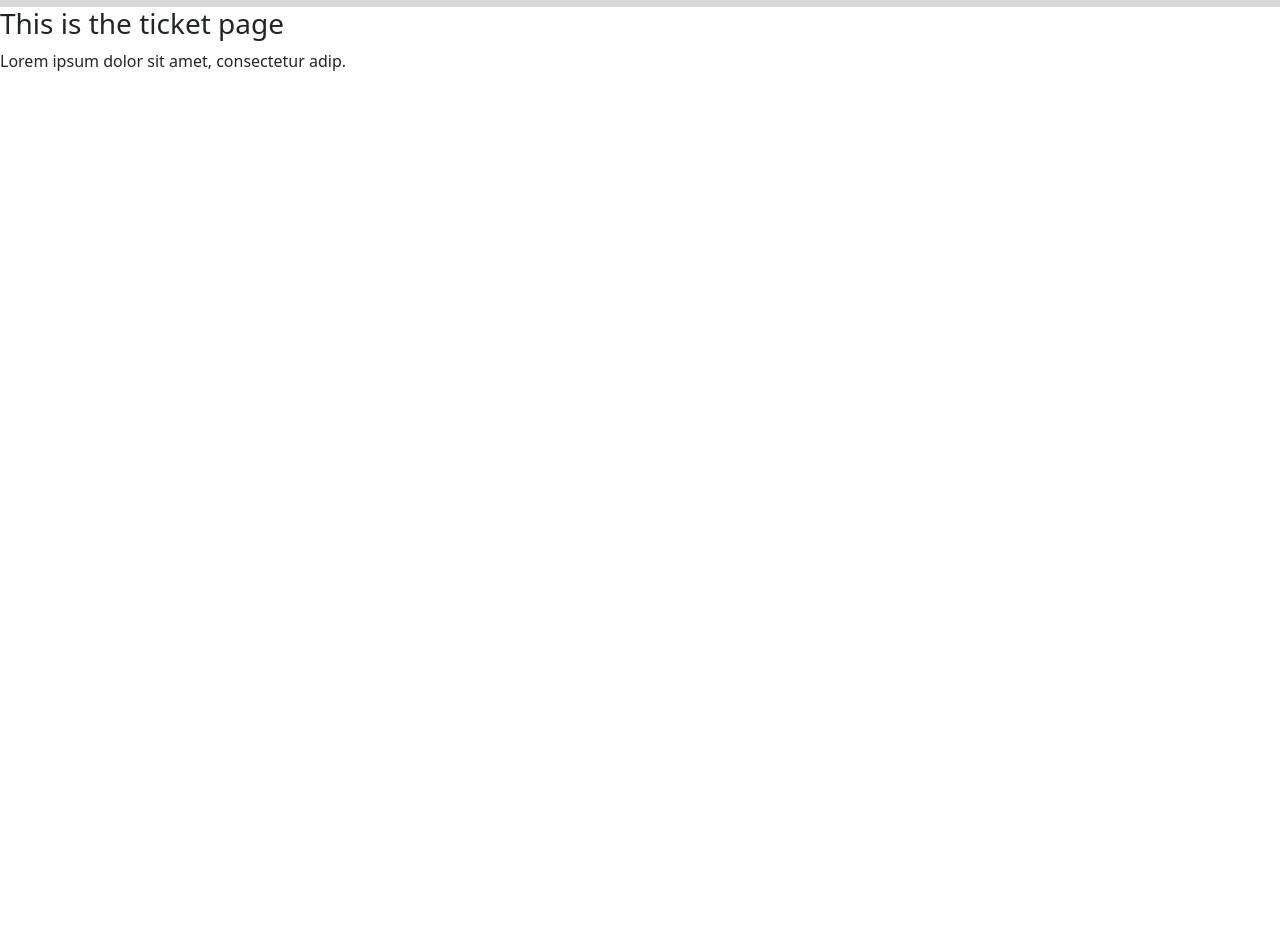
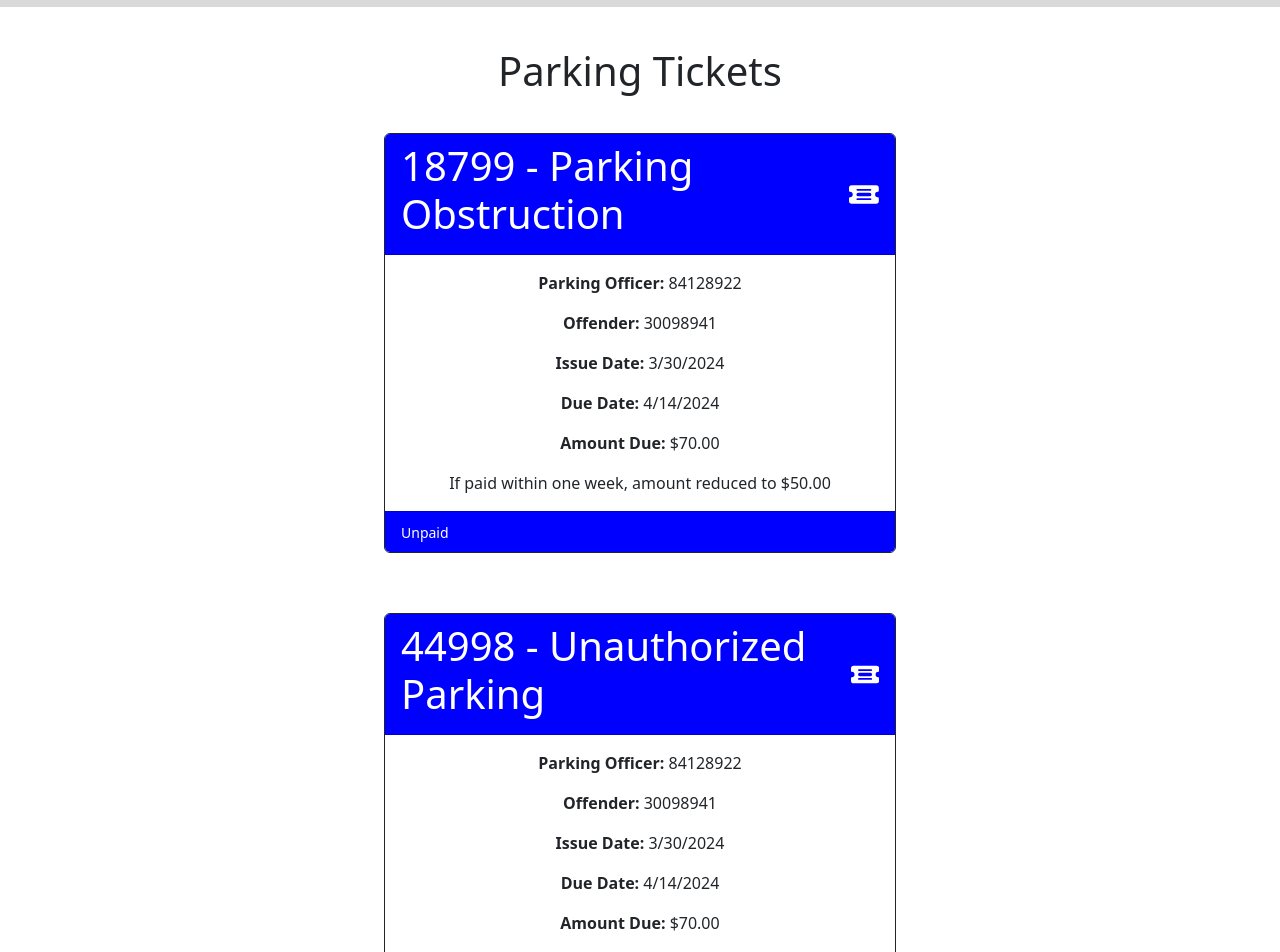
Before and after one commit to Justin-Chua/UCalgary-Parking-Application, a React (Create React App) app in the folder front_end/: page /ticket in a window 1280 px wide. Shown: the part 60-1012 px from the top of the page. Before the commit the page ends 800 px from the top, so only its background shows below. Built offline with nearby package versions, Linux system fonts and the light colour scheme.

Commit message:
hardcoded styling for tickets, permits, reservation

```diff
--- a/front_end/src/App.js
+++ b/front_end/src/App.js
@@ -7,6 +7,7 @@ import Permit from './pages/Permit';
 import Reservation from './pages/Reservation';
 import Login from './pages/Login';
 import Profile from './pages/Profile';
+import './styles/card.css';
 function App() {
 
   return (
--- a/front_end/src/pages/Permit.js
+++ b/front_end/src/pages/Permit.js
@@ -1,9 +1,31 @@
+import * as Bootstrap from 'react-bootstrap';
+import * as Icons from 'react-bootstrap-icons';
+import 'bootstrap/dist/css/bootstrap.min.css';
+import 'bootstrap/dist/js/bootstrap.bundle.min.js';
+
 function Permit() {
     return (
-        <div>
-            <h3>This is the parking permit page</h3>
-            <p>Lorem ipsum dolor sit amet, consectetur adip.</p>
-        </div>
+        <>
+            <h1 id="page-header">Parking Permits</h1>
+            <Bootstrap.Container className="card-container">
+                <Bootstrap.Card border="dark" className="d-flex">
+                    <Bootstrap.Card.Header className="d-flex bg-orange justify-content-between align-items-center text-white">
+                        <h1>101 - McMahon Stadium</h1>
+                        <Icons.PCircleFill className="icon-size" />
+                    </Bootstrap.Card.Header>
+                    <Bootstrap.Card.Body className="text-center">
+                        <Bootstrap.Card.Text><strong>Issuer: </strong>12312312</Bootstrap.Card.Text>
+                        <Bootstrap.Card.Text><strong>UCID: </strong>30098941</Bootstrap.Card.Text>
+                        <Bootstrap.Card.Text><strong>Payment Number: </strong>8888888</Bootstrap.Card.Text>
+                        <Bootstrap.Card.Text><strong>Issue Date: </strong>1/2/2024</Bootstrap.Card.Text>
+                        <Bootstrap.Card.Text><strong>Expiry Date: </strong>4/9/2024</Bootstrap.Card.Text>
+                    </Bootstrap.Card.Body>
+                    <Bootstrap.Card.Footer className="bg-orange">
+                        <small className="text-white">Active</small>
+                    </Bootstrap.Card.Footer>
+                </Bootstrap.Card>
+            </Bootstrap.Container>
+        </>
     );
 }
 
--- a/front_end/src/pages/Reservation.js
+++ b/front_end/src/pages/Reservation.js
@@ -2,17 +2,17 @@ import * as Bootstrap from 'react-bootstrap';
 import * as Icons from 'react-bootstrap-icons';
 import 'bootstrap/dist/css/bootstrap.min.css';
 import 'bootstrap/dist/js/bootstrap.bundle.min.js';
-import '../styles/reservation.css';
-import icon from '../assets/ucalgary-icon.png';
+
 function Reservation() {
     return (
+        // Add backend for this later - currently hardcoded
         <>
             <h1 id="page-header">Parking Reservations</h1>
             <Bootstrap.Container className="card-container">
                 <Bootstrap.Card border="dark" className="d-flex">
-                    <Bootstrap.Card.Header className="d-flex bg-red justify-content-between align-items-center text-white">
+                    <Bootstrap.Card.Header className="d-flex bg-berry justify-content-between align-items-center text-white">
                         <h1>Lot 10 - D12</h1>
-                        <img src={ icon } className="school-icon" alt="icon" />
+                        <Icons.CalendarCheckFill className="icon-size" />
                     </Bootstrap.Card.Header>
                     <Bootstrap.Card.Body className="text-center">
                         <Bootstrap.Card.Text><strong>UCID: </strong>30098941</Bootstrap.Card.Text>
@@ -21,16 +21,16 @@ function Reservation() {
                         <Bootstrap.Card.Text><strong>Start Time: </strong>6:00PM</Bootstrap.Card.Text>
                         <Bootstrap.Card.Text><strong>End Time: </strong>8:00PM</Bootstrap.Card.Text>
                     </Bootstrap.Card.Body>
-                    <Bootstrap.Card.Footer className="bg-red">
+                    <Bootstrap.Card.Footer className="bg-berry">
                         <small className="text-white">Active</small>
                     </Bootstrap.Card.Footer>
                 </Bootstrap.Card>
             </Bootstrap.Container>
             <Bootstrap.Container className="card-container">
                 <Bootstrap.Card border="dark" className="d-flex">
-                    <Bootstrap.Card.Header className="d-flex bg-red justify-content-between align-items-center text-white">
+                    <Bootstrap.Card.Header className="d-flex bg-berry justify-content-between align-items-center text-white">
                         <h1>Lot 10 - D12</h1>
-                        <img src={ icon } className="school-icon" alt="icon" />
+                        <Icons.CalendarCheckFill className="icon-size" />
                     </Bootstrap.Card.Header>
                     <Bootstrap.Card.Body className="text-center">
                         <Bootstrap.Card.Text><strong>UCID: </strong>30098941</Bootstrap.Card.Text>
@@ -39,7 +39,7 @@ function Reservation() {
                         <Bootstrap.Card.Text><strong>Start Time: </strong>6:00PM</Bootstrap.Card.Text>
                         <Bootstrap.Card.Text><strong>End Time: </strong>8:00PM</Bootstrap.Card.Text>
                     </Bootstrap.Card.Body>
-                    <Bootstrap.Card.Footer className="bg-red">
+                    <Bootstrap.Card.Footer className="bg-berry">
                         <small className="text-white">Active</small>
                     </Bootstrap.Card.Footer>
                 </Bootstrap.Card>
--- a/front_end/src/pages/Ticket.js
+++ b/front_end/src/pages/Ticket.js
@@ -1,9 +1,52 @@
+import * as Bootstrap from 'react-bootstrap';
+import * as Icons from 'react-bootstrap-icons';
+import 'bootstrap/dist/css/bootstrap.min.css';
+import 'bootstrap/dist/js/bootstrap.bundle.min.js';
+
 function Ticket() {
     return (
-        <div>
-            <h3>This is the ticket page</h3>
-            <p>Lorem ipsum dolor sit amet, consectetur adip.</p>
-        </div>
+        // Add backend for this later - currently hardcoded
+        <>
+            <h1 id="page-header">Parking Tickets</h1>
+            <Bootstrap.Container className="card-container">
+                <Bootstrap.Card border="dark" className="d-flex">
+                    <Bootstrap.Card.Header className="d-flex bg-blue justify-content-between align-items-center text-white">
+                        <h1>18799 - Parking Obstruction</h1>
+                        <Icons.TicketDetailedFill className="icon-size" />
+                    </Bootstrap.Card.Header>
+                    <Bootstrap.Card.Body className="text-center">
+                        <Bootstrap.Card.Text><strong>Parking Officer: </strong>84128922</Bootstrap.Card.Text>
+                        <Bootstrap.Card.Text><strong>Offender: </strong>30098941</Bootstrap.Card.Text>
+                        <Bootstrap.Card.Text><strong>Issue Date: </strong>3/30/2024</Bootstrap.Card.Text>
+                        <Bootstrap.Card.Text><strong>Due Date: </strong>4/14/2024</Bootstrap.Card.Text>
+                        <Bootstrap.Card.Text><strong>Amount Due: </strong>$70.00</Bootstrap.Card.Text>
+                        <Bootstrap.Card.Text>If paid within one week, amount reduced to $50.00</Bootstrap.Card.Text>
+                    </Bootstrap.Card.Body>
+                    <Bootstrap.Card.Footer className="bg-blue">
+                        <small className="text-white">Unpaid</small>
+                    </Bootstrap.Card.Footer>
+                </Bootstrap.Card>
+            </Bootstrap.Container>
+            <Bootstrap.Container className="card-container">
+                <Bootstrap.Card border="dark" className="d-flex">
+                    <Bootstrap.Card.Header className="d-flex bg-blue justify-content-between align-items-center text-white">
+                        <h1>44998 - Unauthorized Parking</h1>
+                        <Icons.TicketDetailedFill className="icon-size" />
+                    </Bootstrap.Card.Header>
+                    <Bootstrap.Card.Body className="text-center">
+                    <Bootstrap.Card.Text><strong>Parking Officer: </strong>84128922</Bootstrap.Card.Text>
+                        <Bootstrap.Card.Text><strong>Offender: </strong>30098941</Bootstrap.Card.Text>
+                        <Bootstrap.Card.Text><strong>Issue Date: </strong>3/30/2024</Bootstrap.Card.Text>
+                        <Bootstrap.Card.Text><strong>Due Date: </strong>4/14/2024</Bootstrap.Card.Text>
+                        <Bootstrap.Card.Text><strong>Amount Due: </strong>$70.00</Bootstrap.Card.Text>
+                        <Bootstrap.Card.Text>If paid within one week, amount reduced to $50.00</Bootstrap.Card.Text>
+                    </Bootstrap.Card.Body>
+                    <Bootstrap.Card.Footer className="bg-blue">
+                        <small className="text-white">Unpaid</small>
+                    </Bootstrap.Card.Footer>
+                </Bootstrap.Card>
+            </Bootstrap.Container>
+    </>
     );
 }
 
--- /dev/null
+++ b/front_end/src/styles/card.css
@@ -0,0 +1,19 @@
+.card-container {
+   min-width: 450px;
+   width: 40vw;
+   padding: 30px 0px;
+}
+
+/* Complementary colors used on UCalgary website */
+.bg-berry {
+    background-color: #9c0534;
+}
+
+/* We use blue here, since physical tickets in real life are also blue */
+.bg-blue {
+    background-color: blue;
+}
+
+.bg-orange {
+    background-color: #ff671f;
+}
--- a/front_end/src/styles/reservation.css
+++ /dev/null
@@ -1,14 +0,0 @@
-.card-container {
-   min-width: 450px;
-   width: 40vw;
-   padding: 30px 0px;
-}
-
-.school-icon {
-    height: 40px;
-    width: auto;
-}
-
-.bg-red {
-    background-color: red;
-}
```
